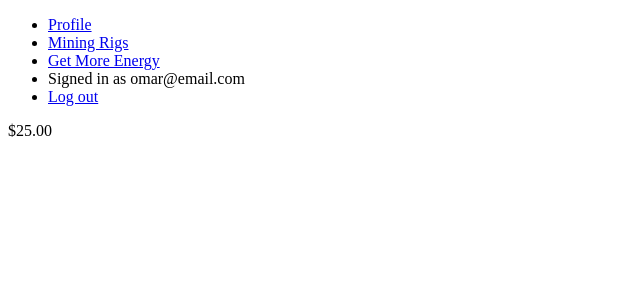
After one commit to Donnadieu/rails-miner-game, a Rails app: page /energy_packs in a window 1280 px wide. The commit adds this page. Shown: the top 300 px of the page, without its empty margins (0-640 px from the left). Run offline with Rails 7, Linux system fonts and the light colour scheme; a user stored in the database is signed in; style sheets or scripts are compiled from the project's sources; parts of the project's set-up code (start-up, migrations or seed data) failed here and were passed over.

Commit message:
editing battery pack view

```diff
--- a/app/controllers/energy_packs_controller.rb
+++ b/app/controllers/energy_packs_controller.rb
@@ -1,2 +1,6 @@
 class EnergyPacksController < ApplicationController
+
+  def index
+    @energy_pack = EnergyPack.new
+  end
 end
--- /dev/null
+++ b/app/views/energy_packs/index.html.erb
@@ -0,0 +1,5 @@
+<%= div_for @energy_pack do %>
+  <%= number_to_currency(@energy_pack.price) %>
+  <%= form_for @energy_pack do |f| %>
+  <% end %>
+<% end %>
--- a/app/views/layouts/_header.html.erb
+++ b/app/views/layouts/_header.html.erb
@@ -3,7 +3,7 @@
       <% if user_signed_in? %>
         <li> <%= link_to "Profile", user_path(current_user) %> </li>
         <li> <%= link_to "Mining Rigs", user_mining_rigs_path(current_user) %></li>
-        <li> <%= link_to "Get More Energy" %> </li>
+        <li> <%= link_to "Get More Energy", energy_packs_path %> </li>
         <li> <%= "Signed in as #{current_user.email}" %></li>
         <li> <%= link_to "Log out", destroy_user_session_path, :method => :delete unless !user_signed_in? %> </li>
       <% end %>
--- a/config/routes.rb
+++ b/config/routes.rb
@@ -2,6 +2,8 @@ Rails.application.routes.draw do
   devise_for :users, controllers: { omniauth_callbacks: 'my_devise/omniauth_callbacks', registrations: 'my_devise/registrations' }
 
   get '/', to: 'users#index'
+
+  resources :energy_packs
 
   resources :users do
     resources :wallets, only: [:show, :update]
```
Also changed, not shown: Gemfile, Gemfile.lock.
